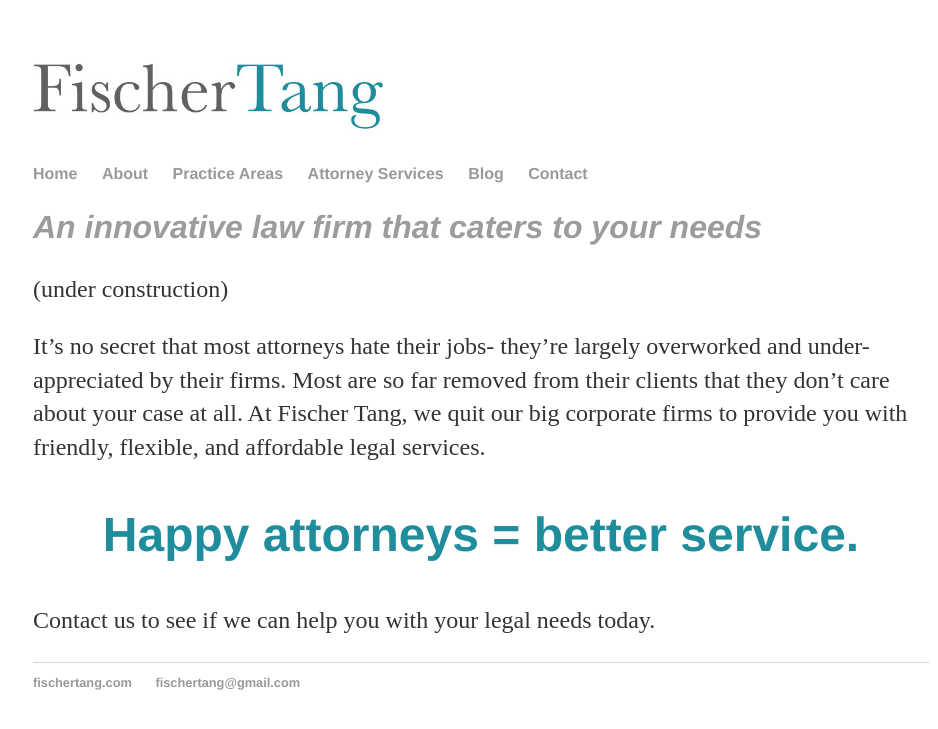
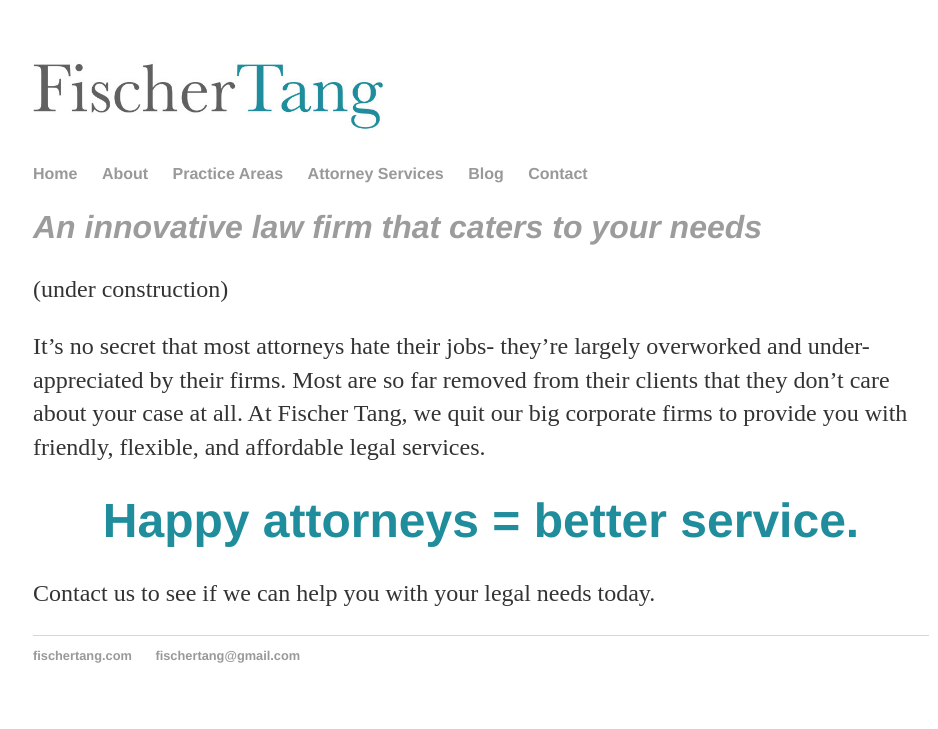
Before and after one commit to fischertang/fischertang.github.io, a Jekyll site: the page built from index.html, in a window 1280 px wide. Shown: the top 729 px of the page, without its empty margins (159-1097 px from the left). Built offline with Jekyll 4.4.1, drawn with Linux system fonts in a browser that asks for light colours.

Commit message:
Update main.css

```diff
--- a/css/main.css
+++ b/css/main.css
@@ -28,7 +28,7 @@ h1 {
     font-size: 3em;
     font-family:'Helvetica', 'Arial', 'Sans-Serif';
     color: #208d9c;
-    padding: 10px;
+    line-height: 1;
 }
 h2 {
     font-size: 2em;
```
